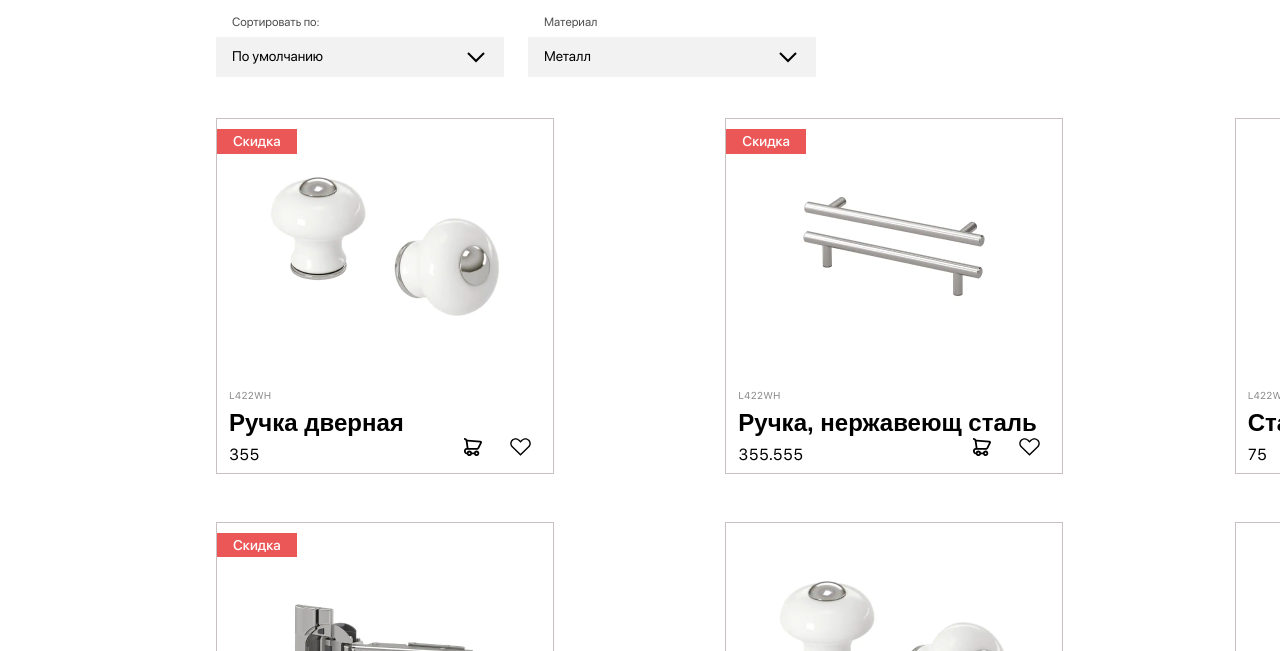
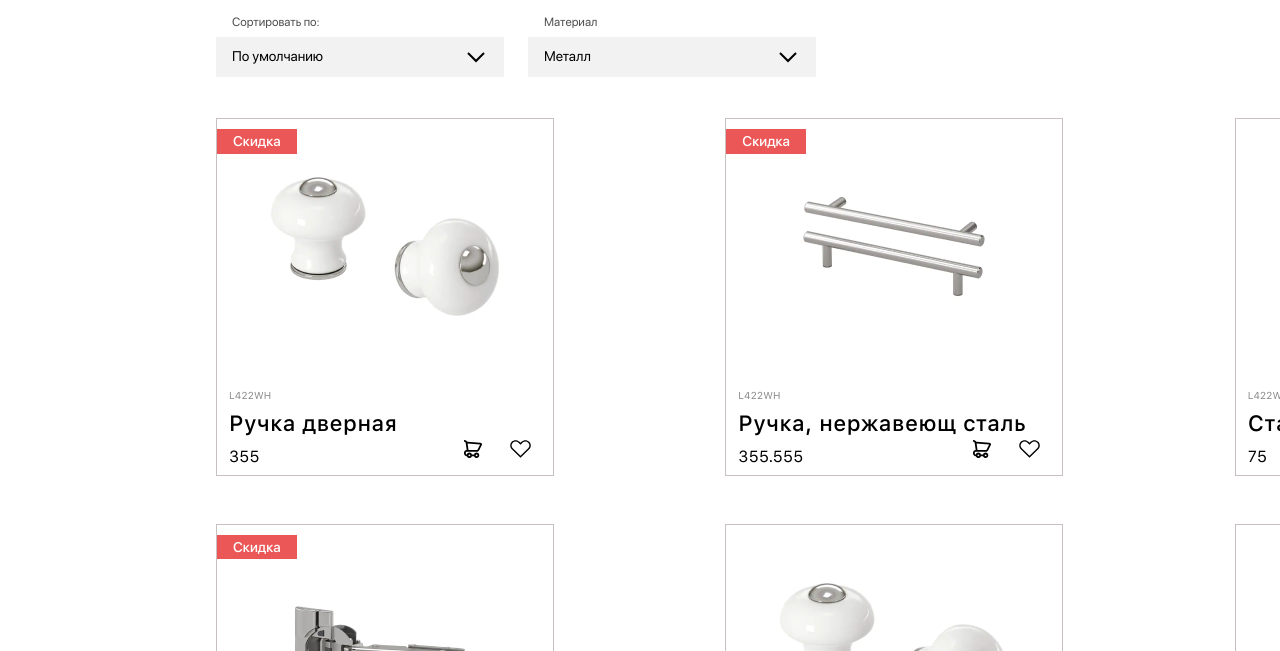
Before and after one commit to alsu-dxdy/list-of-goods, a plain HTML site: page index.html in a window 1280 px wide. Shown: the part 149-800 px from the top of the page. Drawn offline with Linux system fonts and the light colour scheme.

Commit message:
add: font SFUIText500

```diff
--- a/blocks/place-card/__name/place-card__name.css
+++ b/blocks/place-card/__name/place-card__name.css
@@ -1,5 +1,10 @@
 .place-card__name {
   margin: 0 0 9px;
-  font-size: 24px;
-  line-height: 29px;
+  font-family: 'SFUIText500';
+  font-style: normal;
+  font-weight: 500;
+  font-size: 22px;
+  /*16px*/
+  line-height: 140%;
+  letter-spacing: 0.02em;
 }
--- a/vendor/fonts.css
+++ b/vendor/fonts.css
@@ -25,3 +25,10 @@
   font-weight: 400;
   src: url("./fonts/SFUIText-Regular.woff") format("woff");
 }
+
+@font-face {
+  font-family: 'SFUIText500';
+  font-style: normal;
+  font-weight: 500;
+  src: url("./fonts/SFUIText-Medium.woff") format("woff");
+}
```
Also changed, not shown: vendor/fonts/SFUIText-Medium.woff (added).
